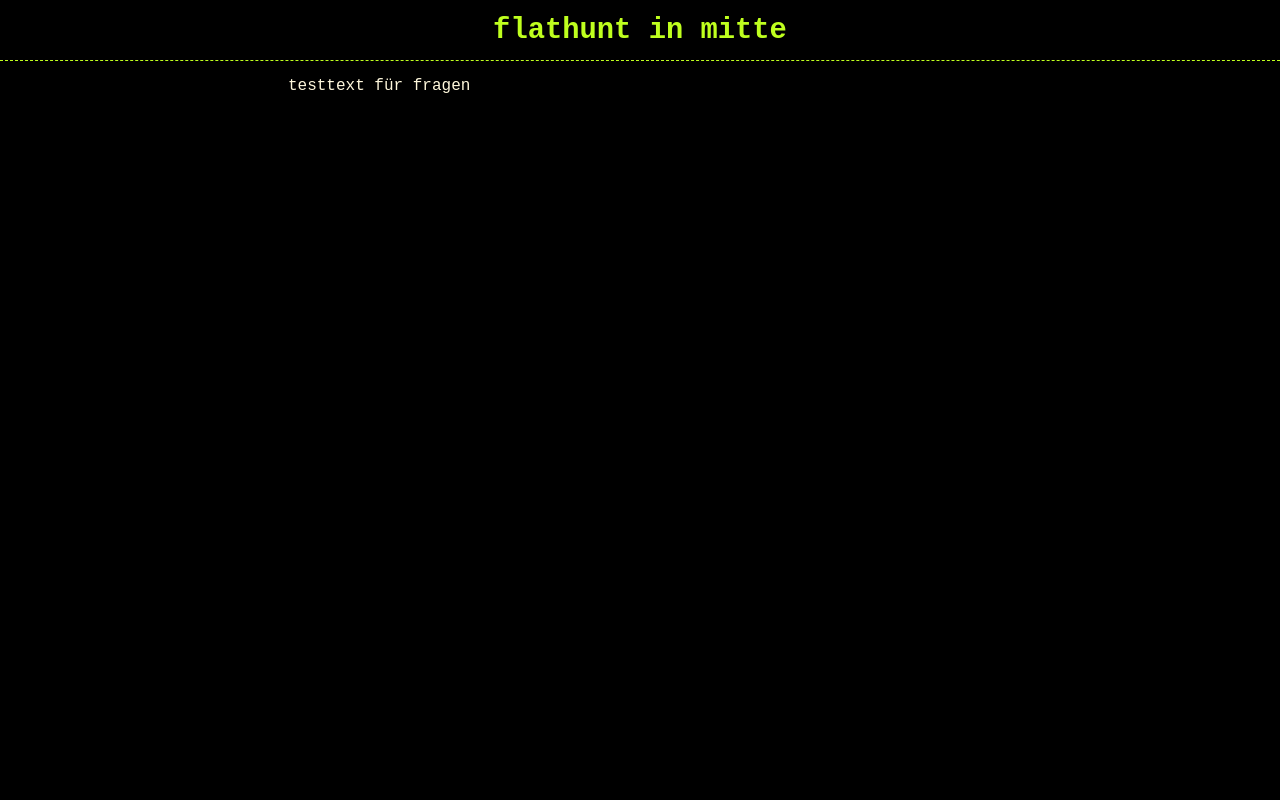
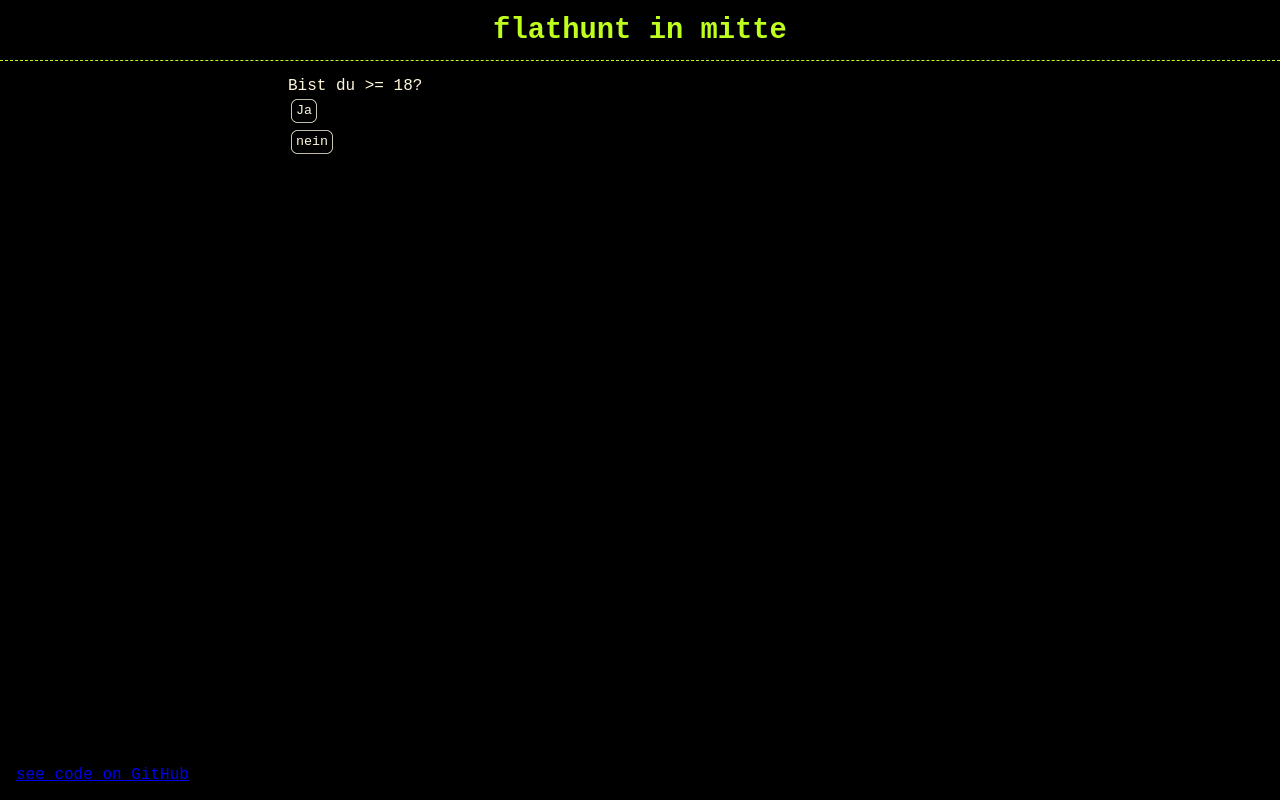
Before and after one commit to AnnaGraphic/textadventure-mitte, a plain HTML site: page public/index.html in a window 1280 px wide. Drawn offline with Linux system fonts and the light colour scheme.

Commit message:
add footer

```diff
--- a/public/index.html
+++ b/public/index.html
@@ -13,9 +13,13 @@
        <h1><a href="index.html">flathunt in mitte</a></h1>
     </section>
     <main>
-        <div id="fragen">testtext für fragen</div>
+        <div id="fragen"></div>
         <div id="antworten" >
         </div>
+    </main>
+    <footer>
+        <a href="https://github.com/AnnaGraphic/textadventure-mitte" target="_blank">see code on GitHub</a>
+    </footer>
     <script>
         let data = {};
         let aktuelleFrage = "";
@@ -42,8 +46,10 @@
             function askQuestion(question) {
                 console.log(question)
                 fragen.innerText = `${question}`
+            }
             function renderAnswers (answersArray) {
                 for (let i = 0; i < answersArray.length; i++) {
+                    console.log("Antwort i", answersArray[i]);
                     if (answersArray[i]["text"].length > 0) {
                         antworten.innerHTML += "<button class='answerbutton' onclick='findQuestion("+answersArray[i].target+")'>"+answersArray[i].text+"</button><br>"
                     }
@@ -52,8 +58,6 @@
             function clearAnswersElement() {
                         document.getElementById("antworten").replaceChildren()
                     }
-
-                // async damit ich await sagen kann
             // aller erste frage:
             async function ready() {
                 await loadYamlData()
@@ -64,6 +68,5 @@
         }
         document.addEventListener("DOMContentLoaded", ready);
     </script>
-    </main>
 </body>
 </html>
--- a/public/style.css
+++ b/public/style.css
@@ -61,7 +61,11 @@ div #fragen {
     box-shadow: inset 0 0 0 0.06rem var(--secondary-color);
     background-color: var(--dark);
 }
-
+footer {
+ position: fixed;
+ bottom: 0;
+ padding: 1rem;
+}
 /* ---------- MEDIA QUERIES -------- */
 
 @media screen and (max-width: 916px) {
```
Lines whose indentation alone changed are shown as unchanged.
